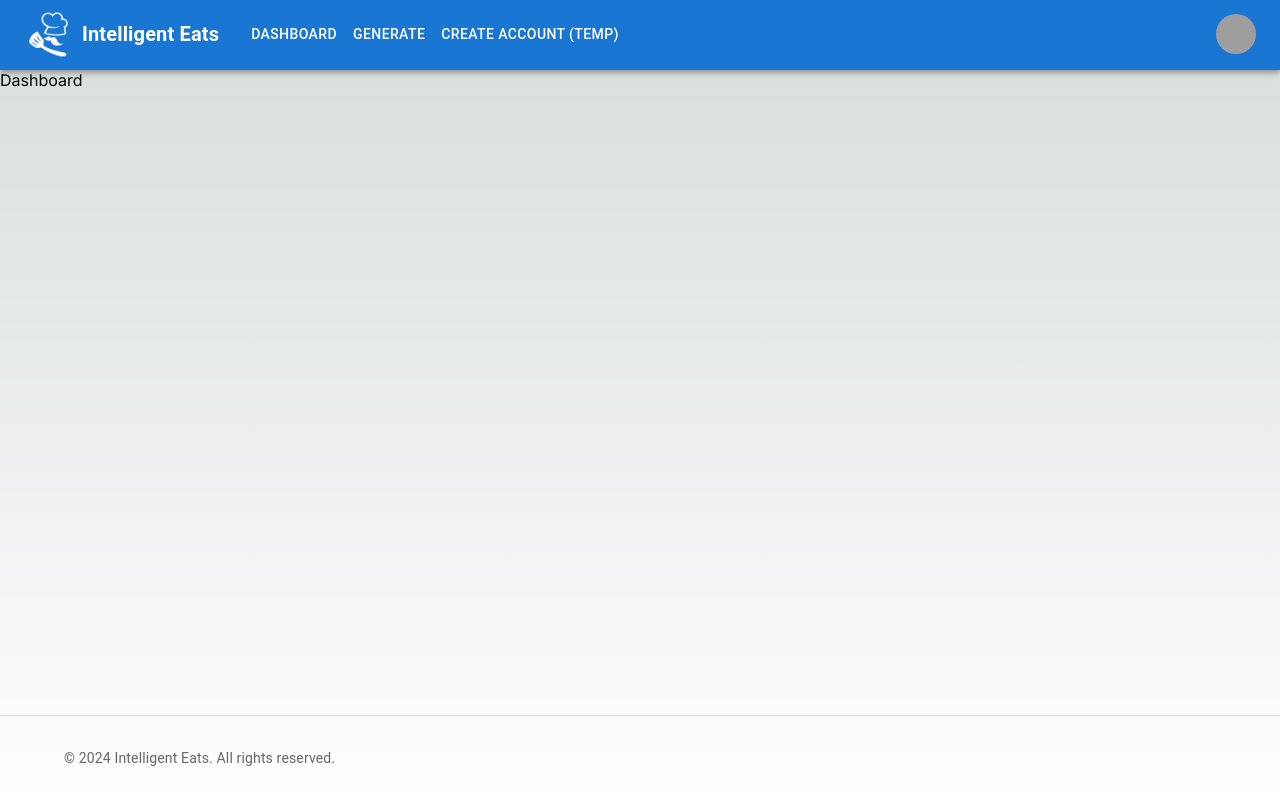
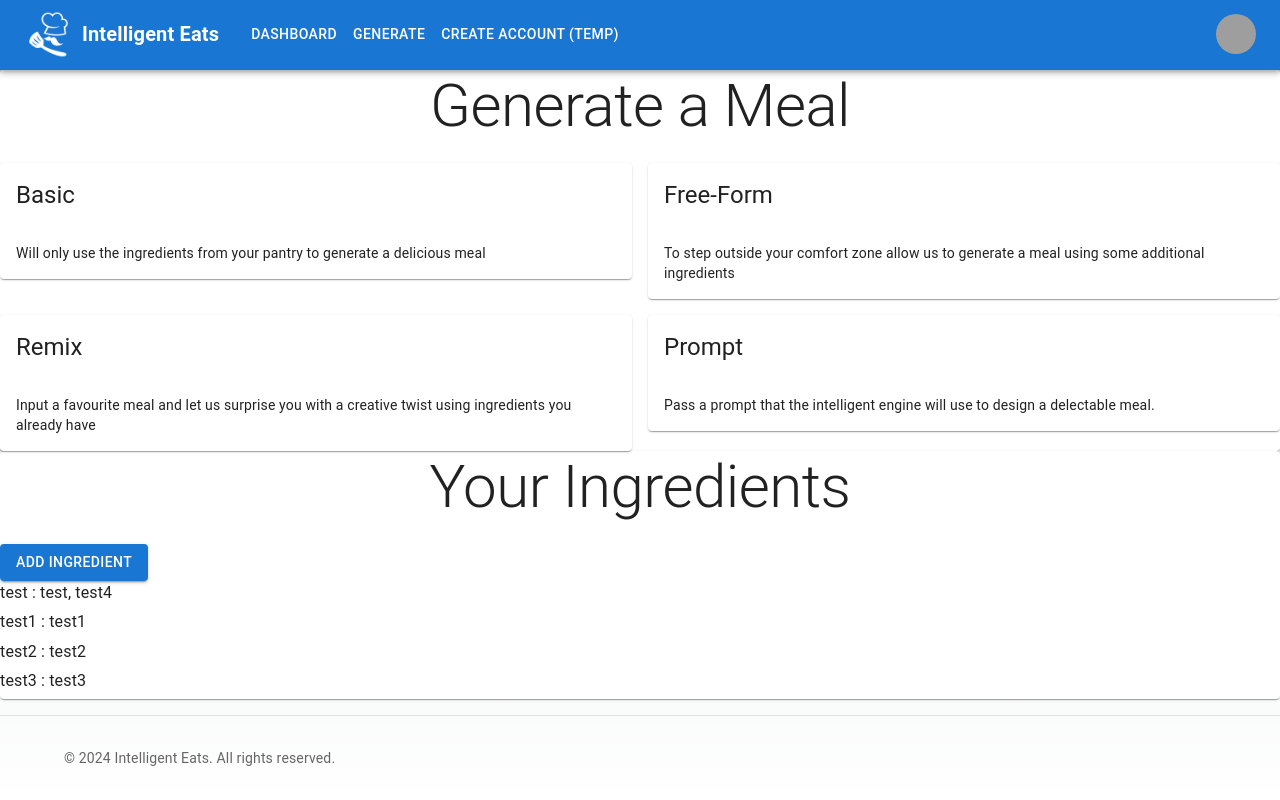
Before and after one commit to UOA-CS732-SE750-Students-2024/project-group-teal-turtles, a Next.js app in the folder frontend/: page /dashboard in a window 1280 px wide. Built offline with nearby package versions, Linux system fonts and the light colour scheme; grey boxes are pictures that could not be loaded.

Commit message:
Jx/feat/dashboard page (#32)
* feat: created the meal generation panel

* created a prototype ingredient selector page

* feat: created a component for selecting and displaying ingredients

* refactor: extracted ingredient sorting code into a util file

```diff
--- a/frontend/src/app/dashboard/page.jsx
+++ b/frontend/src/app/dashboard/page.jsx
@@ -1,12 +1,15 @@
 "use client"
 
+import IngredientSelector from "@/components/IngredientSelector/IngredientSelector";
 import Layout from "@/components/Layout/Layout";
+import MealGenerationPanel from "@/components/MealGenerationPanel/MealGenerationPanel";
 import React from "react";
 
 function Dashboard() {
 	return (
 		<Layout>
-			<div>Dashboard</div>
+			<MealGenerationPanel/>
+			<IngredientSelector/>
 		</Layout>
 	);
 }
--- /dev/null
+++ b/frontend/src/components/IngredientSelector/IngredientSelector.jsx
@@ -0,0 +1,36 @@
+import React, { useState, useMemo } from "react";
+import styles from "./IngredientSelector.module.css";
+import { Button, Paper, Typography } from "@mui/material";
+import {
+	makeInitialIngredients,
+	sortIngredientsByCategory,
+	makeIngredient,
+	renderSortedIngredients
+} from "./IngredientsUtil";
+
+function IngredientSelector() {
+	const [ingredients, setIngredients] = useState(makeInitialIngredients());
+	const sortedIngredients = sortIngredientsByCategory(ingredients);
+
+	const handleAddIngredient = () => {
+		const name = prompt("Enter ingredient name");
+		const category = prompt("Enter ingredient category");
+
+		const newIngredient = makeIngredient(name, category);
+		setIngredients([...ingredients, newIngredient]);
+	};
+
+	return (
+		<Paper>
+			<Typography variant="h2" align="center" gutterBottom>
+				Your Ingredients
+			</Typography>
+			<Button variant="contained" color="primary" className={styles.button} onClick={handleAddIngredient}>
+				{"Add Ingredient"}
+			</Button>
+			{renderSortedIngredients(sortedIngredients)}
+		</Paper>
+	);
+}
+
+export default IngredientSelector;
--- /dev/null
+++ b/frontend/src/components/IngredientSelector/IngredientsUtil.js
@@ -0,0 +1,65 @@
+import { Typography, Stack } from "@mui/material";
+import React from "react";
+
+/**
+ * Make an ingredient object
+ * @param {string} name The name of the ingredient
+ * @param {string} category The category that the ingredient belongs to
+ * @returns An ingredient object
+ */
+export const makeIngredient = (name, category) => {
+	return { name, category };
+};
+
+/**
+ * Makes an array of ingredients, to initialize the state
+ * @returns An array of initial ingredients
+ */
+export const makeInitialIngredients = () => {
+	return [
+		makeIngredient("test", "test"),
+		makeIngredient("test1", "test1"),
+		makeIngredient("test2", "test2"),
+		makeIngredient("test3", "test3"),
+		makeIngredient("test4", "test")
+	];
+};
+
+/**
+ * Sorts an array of ingredient objects by their category
+ * @param {Array<{name: string, category: string}>} ingredients
+ * @returns {Object.<string, number>} Sorts the ingredients by their category
+ */
+export const sortIngredientsByCategory = (ingredients) => {
+	const sortedIngredients = {};
+	ingredients.forEach((ingredient) => {
+		if (!sortedIngredients[ingredient.category]) {
+			sortedIngredients[ingredient.category] = []; // Initialize as empty array if key doesn't exist
+		}
+		sortedIngredients[ingredient.category].push(ingredient.name);
+	});
+	return sortedIngredients;
+};
+
+/**
+ * Renders the sorted ingredients
+ * @param {Array<{Object.<number, string>}>} sortedIngredients The sorted ingredients
+ * @returns {Array<{Object.<string, number>}>} A list of sorted ingredients
+ */
+export const renderSortedIngredients = (sortedIngredients) => {
+	const renderedIngredients = [];
+
+	let index = 0;
+	for (const [category, ingredients] of Object.entries(sortedIngredients)) {
+		index++;
+		renderedIngredients.push(
+			<Stack key={index} direction="row">
+				<Typography variant="body1" gutterBottom>
+					{`${category} : ${ingredients.join(", ")}`}
+				</Typography>
+			</Stack>
+		);
+	}
+
+	return renderedIngredients;
+};
--- /dev/null
+++ b/frontend/src/components/MealGenerationPanel/MealGenerationCard/MealGenerationCard.jsx
@@ -0,0 +1,18 @@
+import { Card, CardActionArea, CardContent, CardHeader, Typography } from "@mui/material";
+import React from "react";
+import styles from "./MealGenerationCard.module.css";
+
+function MealGenerationCard({ header, description, onClick }) {
+	return (
+		<Card>
+			<CardActionArea onClick={onClick}>
+				<CardHeader title={header} />
+				<CardContent>
+					<Typography variant="body2">{description}</Typography>
+				</CardContent>
+			</CardActionArea>
+		</Card>
+	);
+}
+
+export default MealGenerationCard;
--- /dev/null
+++ b/frontend/src/components/MealGenerationPanel/MealGenerationPanel.jsx
@@ -0,0 +1,51 @@
+import MealGenerationCard from "@/components/MealGenerationPanel/MealGenerationCard/MealGenerationCard";
+import { Grid, Paper, Typography } from "@mui/material";
+import styles from "./MealGenerationPanel.module.css";
+
+function MealGenerationPanel() {
+	const handleButtonPress = () => {
+		console.log("PLACEHOLDER FUNCTION CALLED");
+	};
+
+	return (
+		<>
+			<Paper>
+				<Typography variant="h2" align="center" gutterBottom>
+					Generate a Meal
+				</Typography>
+				<Grid container spacing={2}>
+					<Grid item xs={6}>
+						<MealGenerationCard
+							header="Basic"
+							description="Will only use the ingredients from your pantry to generate a delicious meal"
+							onClick={handleButtonPress}
+						/>
+					</Grid>
+					<Grid item xs={6}>
+						<MealGenerationCard
+							header="Free-Form"
+							description="To step outside your comfort zone allow us to generate a meal using some additional ingredients"
+							onClick={handleButtonPress}
+						/>
+					</Grid>
+					<Grid item xs={6}>
+						<MealGenerationCard
+							header="Remix"
+							description="Input a favourite meal and let us surprise you with a creative twist using ingredients you already have"
+							onClick={handleButtonPress}
+						/>
+					</Grid>
+					<Grid item xs={6}>
+						<MealGenerationCard
+							header="Prompt"
+							description="Pass a prompt that the intelligent engine will use to design a delectable meal."
+							onClick={handleButtonPress}
+						/>
+					</Grid>
+				</Grid>
+			</Paper>
+		</>
+	);
+}
+
+export default MealGenerationPanel;
```
Also changed, not shown: frontend/src/components/IngredientSelector/IngredientSelector.module.css (added), frontend/src/components/MealGenerationPanel/MealGenerationCard/MealGenerationCard.module.css (added), frontend/src/components/MealGenerationPanel/MealGenerationPanel.module.css (added), 1 other file (tests, documents, lock files or other folders).
